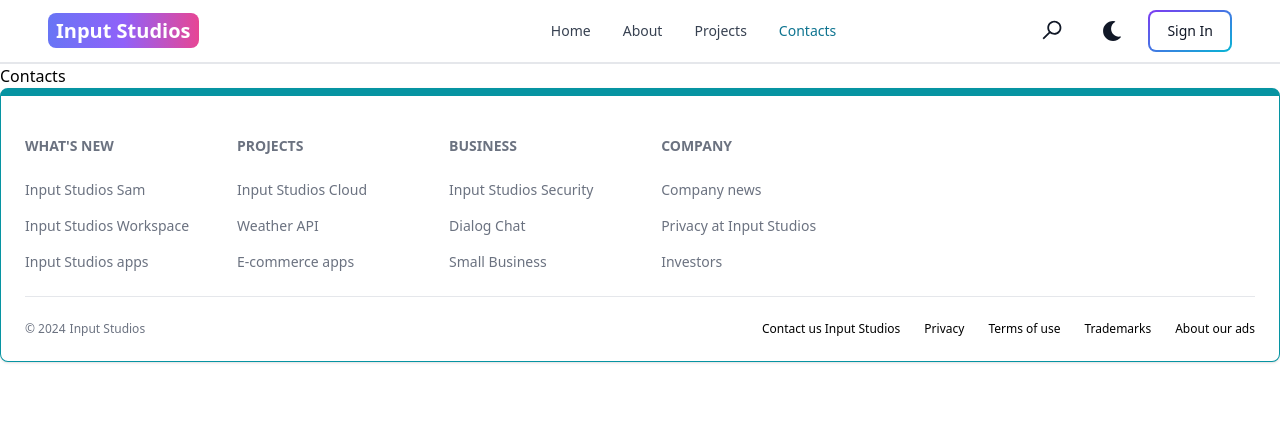
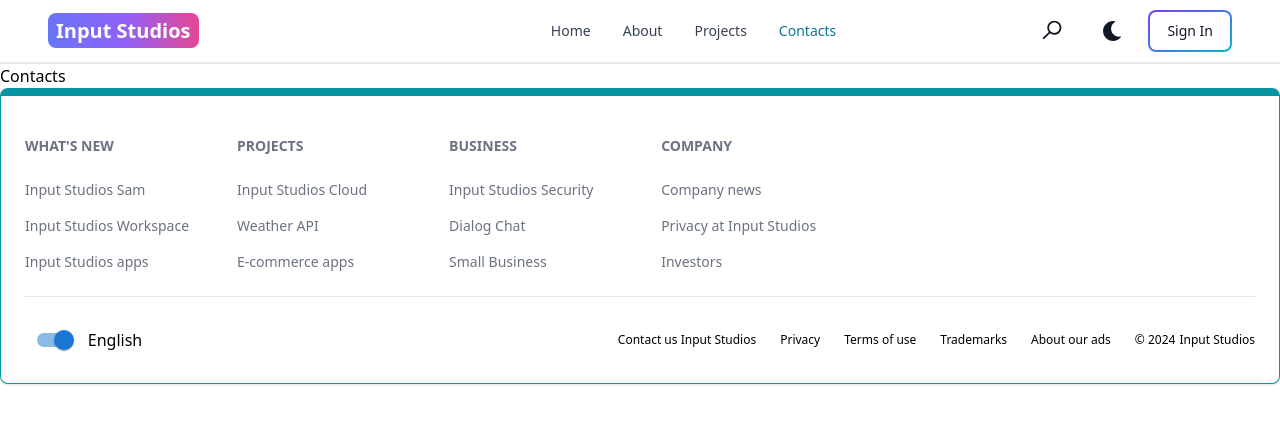
Before and after one commit to dreamerenigma/mern-inputstudios-frontend, a React (Vite) app: page /contacts in a window 1280 px wide. Shown: the top 424 px of the page. Built offline with nearby package versions, Linux system fonts and the light colour scheme; no server answers.

Commit message:
Updated footer design

```diff
--- a/src/components/Footer.jsx
+++ b/src/components/Footer.jsx
@@ -3,10 +3,20 @@ import { Link } from "react-router-dom";
 import { BsGithub, BsDribbble, BsYoutube } from "react-icons/bs";
 import { SlSocialVkontakte } from 'react-icons/sl';
 import { BiLogoFigma } from 'react-icons/bi';
+import { Switch } from "@mui/material";
+import { useDispatch, useSelector } from "react-redux";
+import { changeLanguage } from "../redux/language/languageSlice";
 
-export default function FooterCom() {
+export default function FooterCom({ languages }) {
+   const dispatch = useDispatch();
+   const { currentLanguage } = useSelector((state) => state.language);
+
+   const handleLanguageChange = (newLanguage) => {
+      dispatch(changeLanguage(newLanguage));
+   };
+
    return (
-      <Footer container className="border border-t-8 border-teal-500">
+      <Footer container className="border border-t-8 border-teal-500" id="footer">
          <div className="w-full max-w-7xl mx-auto">
             <div className="grid w-full justify-between sm:flex md:grid-cols-1">
                <div className="grid grid-cols-2 gap-8 mt-4 sm:grid-cols-4 sm:gap-6">
@@ -106,18 +116,43 @@ export default function FooterCom() {
             </div>
             <Footer.Divider />
             <div className="w-full sm:flex sm:items-center sm:justify-between">
-               <Footer.Copyright
-                  className="text-xs"
-                  href="#"
-                  by="Input Studios"
-                  year={new Date().getFullYear()}
-               />
-               <div className="flex gap-6 sm:mt-0 mt-4 sm:justify-center text-xs">
+               <div className="flex items-center">
+                  <div className="relative">
+                     <Switch
+                        className="relative"
+                        checked={currentLanguage === 'en'}
+                        onChange={(event) => handleLanguageChange(event.target.checked ? 'en' : 'ru')}
+                        sx={{
+                        '& .MuiSwitch-switchBase.Mui-checked': {
+                           '& .flag-image': {
+                              backgroundImage: 'url(https://i.ibb.co/LtPNm0n/US.png)',
+                           },
+                        },
+                        '& .MuiSwitch-switchBase': {
+                           '& .flag-image': {
+                              backgroundImage: 'url(https://i.ibb.co/489wXn1/RU.png)',
+                           },
+                        },
+                        }}
+                     />
+                  </div>
+                  <span className="flag-image absolute top-1/2 left-1/2 transform -translate-x-1/2 -translate-y-1/2 w-6 h-6 rounded-full overflow-hidden"></span>
+                  <span className="w-16 text-center">
+                     {currentLanguage === 'en' ? 'English' : 'Русский'}
+                  </span>
+               </div>
+               <div className="flex flex-wrap gap-6 sm:mt-0 mt-4 sm:justify-center text-xs">
                   <Link to="/contacts" className="dark:text-gray-400 hover:underline">Contact us Input Studios</Link>
                   <Link to="/privacy" className="dark:text-gray-400 hover:underline">Privacy</Link>
                   <Link to="/terms-of-use" className="dark:text-gray-400 hover:underline">Terms of use</Link>
                   <Link to="/contact" className="dark:text-gray-400 hover:underline">Trademarks</Link>
                   <Link to="/contact" className="dark:text-gray-400 hover:underline">About our ads</Link>
+                  <Footer.Copyright
+                     className="text-xs text-black"
+                     href="#"
+                     by="Input Studios"
+                     year={new Date().getFullYear()}
+                  />
                </div>
             </div>
          </div>
```
